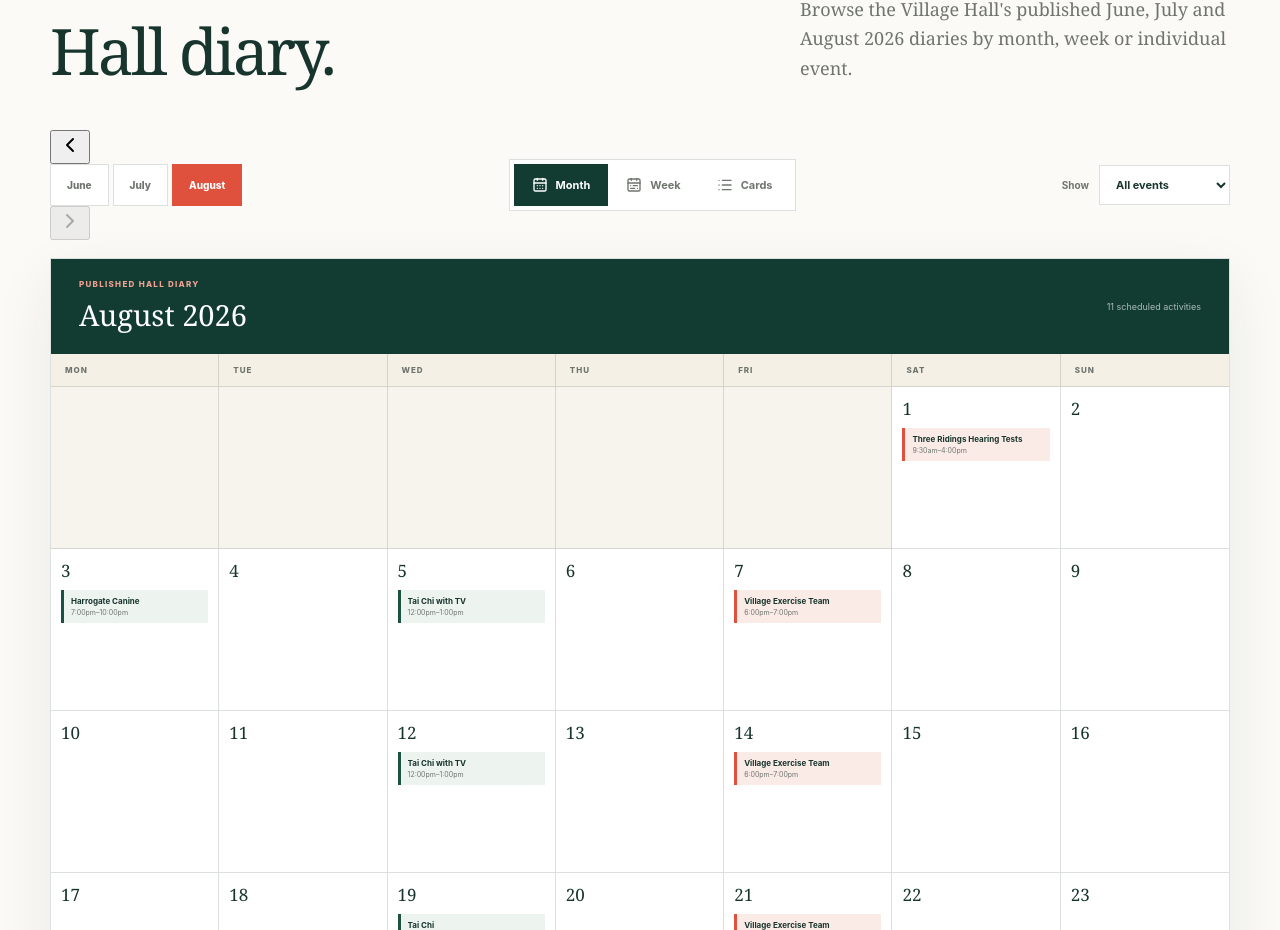
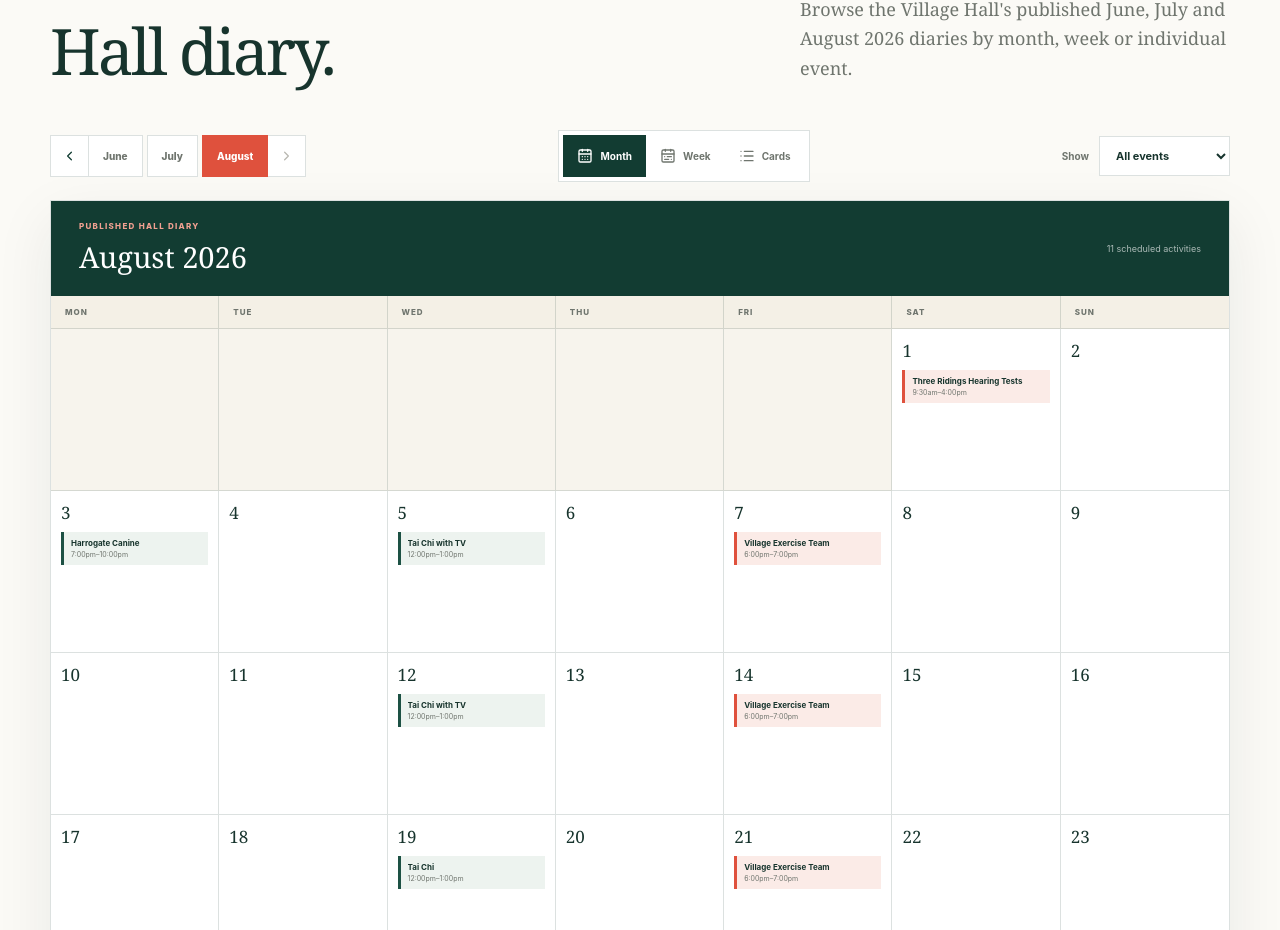
Before and after one commit to DukeWood/harewood, a Next.js app: page / in a window 1280 px wide. Shown: the part 3815-4745 px from the top of the page. Built offline with nearby package versions, Linux system fonts and the light colour scheme.

Commit message:
Style Hall Diary navigation and weekly view

```diff
--- a/app/globals.css
+++ b/app/globals.css
@@ -196,11 +196,17 @@ img { display: block; width: 100%; }
 .split-heading { display: grid; grid-template-columns: 1fr 430px; gap: 60px; align-items: end; }
 .split-heading > p { margin: 0; }
 .events-toolbar { display: flex; align-items: center; justify-content: space-between; margin-top: 46px; }
+.month-navigator { display: flex; align-items: stretch; }
+.month-arrow { width: 38px; display: grid; place-items: center; border: 1px solid var(--line); background: #fff; color: var(--forest); cursor: pointer; }
+.month-arrow:first-child { border-right: 0; }
+.month-arrow:last-child { border-left: 0; }
+.month-arrow svg { width: 15px; }
+.month-arrow:disabled { color: #b9b8b1; cursor: not-allowed; }
 .month-switch { display: flex; align-items: center; gap: 4px; }
-.month-switch button { min-height: 42px; border: 1px solid var(--line); padding: 0 16px; background: #fff; color: var(--muted); font-size: 10px; font-weight: 800; cursor: pointer; }
+.month-switch button { min-height: 42px; border: 1px solid var(--line); padding: 0 14px; background: #fff; color: var(--muted); font-size: 10px; font-weight: 800; cursor: pointer; }
 .month-switch button.active { border-color: var(--red); background: var(--red); color: #fff; }
 .view-switch { display: flex; border: 1px solid var(--line); padding: 4px; background: #fff; }
-.view-switch button { min-height: 42px; display: flex; align-items: center; gap: 8px; border: 0; padding: 0 18px; background: transparent; color: var(--muted); font-size: 11px; font-weight: 750; cursor: pointer; }
+.view-switch button { min-height: 42px; display: flex; align-items: center; gap: 7px; border: 0; padding: 0 14px; background: transparent; color: var(--muted); font-size: 10px; font-weight: 750; cursor: pointer; }
 .view-switch button svg { width: 16px; }
 .view-switch button.active { background: var(--forest); color: #fff; }
 .events-toolbar > label { display: flex; align-items: center; gap: 10px; color: var(--muted); font-size: 10px; font-weight: 750; }
@@ -226,6 +232,27 @@ img { display: block; width: 100%; }
 .event-chip.private-hire { border-left-color: #aa7c32; background: #f5eee0; }
 .event-chip strong { width: 100%; overflow: hidden; font-size: 8px; font-weight: 750; line-height: 1.25; text-overflow: ellipsis; white-space: nowrap; }
 .event-chip span { margin-top: 2px; color: var(--muted); font-size: 7px; }
+.week-controls { flex-direction: row !important; align-items: center; gap: 12px; }
+.week-controls button { width: 34px; height: 34px; display: grid; place-items: center; border: 1px solid rgba(255,255,255,.25); background: transparent; color: #fff; cursor: pointer; }
+.week-controls button:disabled { color: rgba(255,255,255,.3); cursor: not-allowed; }
+.week-controls button svg { width: 15px; }
+.week-controls small { min-width: 74px; color: rgba(255,255,255,.7) !important; text-align: center; }
+.events-week-grid { display: grid; grid-template-columns: repeat(7, minmax(0, 1fr)); min-height: 350px; }
+.week-day-column { min-width: 0; border-right: 1px solid var(--line); background: #fff; }
+.week-day-column:last-child { border-right: 0; }
+.week-day-column.empty { background: #f7f4ed; }
+.week-day-column > header { min-height: 76px; display: grid; grid-template-columns: 1fr auto; grid-template-rows: auto auto; align-content: center; gap: 2px 8px; padding: 12px; border-bottom: 1px solid var(--line); background: var(--cream); }
+.week-day-column > header span { grid-column: 1 / 3; color: var(--muted); font-size: 8px; font-weight: 800; letter-spacing: .12em; text-transform: uppercase; }
+.week-day-column > header strong { font-family: var(--display); font-size: 25px; font-weight: 400; }
+.week-day-column > header small { align-self: end; padding-bottom: 4px; color: var(--muted); font-size: 7px; font-weight: 800; letter-spacing: .1em; }
+.week-day-column > div { display: flex; flex-direction: column; gap: 8px; padding: 10px; }
+.week-day-column > div > p { margin: 8px 0; color: #aaa89f; font-size: 8px; line-height: 1.4; }
+.week-event { display: flex; flex-direction: column; gap: 5px; border: 0; border-top: 3px solid var(--forest-3); padding: 11px 9px; background: #edf3ef; color: var(--ink); text-align: left; cursor: pointer; }
+.week-event.community { border-top-color: var(--red); background: #fbebe7; }
+.week-event.private-hire { border-top-color: #aa7c32; background: #f5eee0; }
+.week-event span { color: var(--muted); font-size: 7px; }
+.week-event strong { font-size: 9px; line-height: 1.35; }
+.week-event small { color: var(--muted); font-size: 7px; }
 .event-card-grid { margin-top: 18px; display: grid; grid-template-columns: repeat(3, minmax(0, 1fr)); gap: 12px; }
 .event-item-card { min-height: 210px; display: grid; grid-template-columns: 82px 1fr; border: 1px solid var(--line); background: #fff; transition: .2s ease; }
 .event-item-card:hover { border-color: rgba(223,81,61,.55); box-shadow: 0 16px 42px rgba(15,42,35,.08); transform: translateY(-2px); }
@@ -584,11 +611,15 @@ footer { padding: 0 0 25px; background: #08271f; color: #fff; }
   .hire-card { padding: 50px 25px; }
   .hire-actions { align-items: stretch; flex-direction: column; }
   .events-toolbar { align-items: stretch; flex-direction: column; gap: 12px; }
+  .month-navigator { width: 100%; }
+  .month-arrow { flex: 0 0 42px; }
+  .month-switch { flex: 1; }
   .month-switch button { flex: 1; }
   .view-switch button { flex: 1; justify-content: center; padding: 0 12px; }
   .events-toolbar > label { justify-content: space-between; }
   .events-calendar { width: calc(100% + 15px); overflow-x: auto; }
   .events-calendar > header, .events-weekdays, .events-month-grid { min-width: 880px; }
+  .events-week-view > header, .events-week-grid { min-width: 880px; }
   .event-card-grid { grid-template-columns: 1fr; }
   .events-source { align-items: flex-start; flex-direction: column; gap: 10px; line-height: 1.5; }
   .event-modal { padding: 34px 24px; }
```
